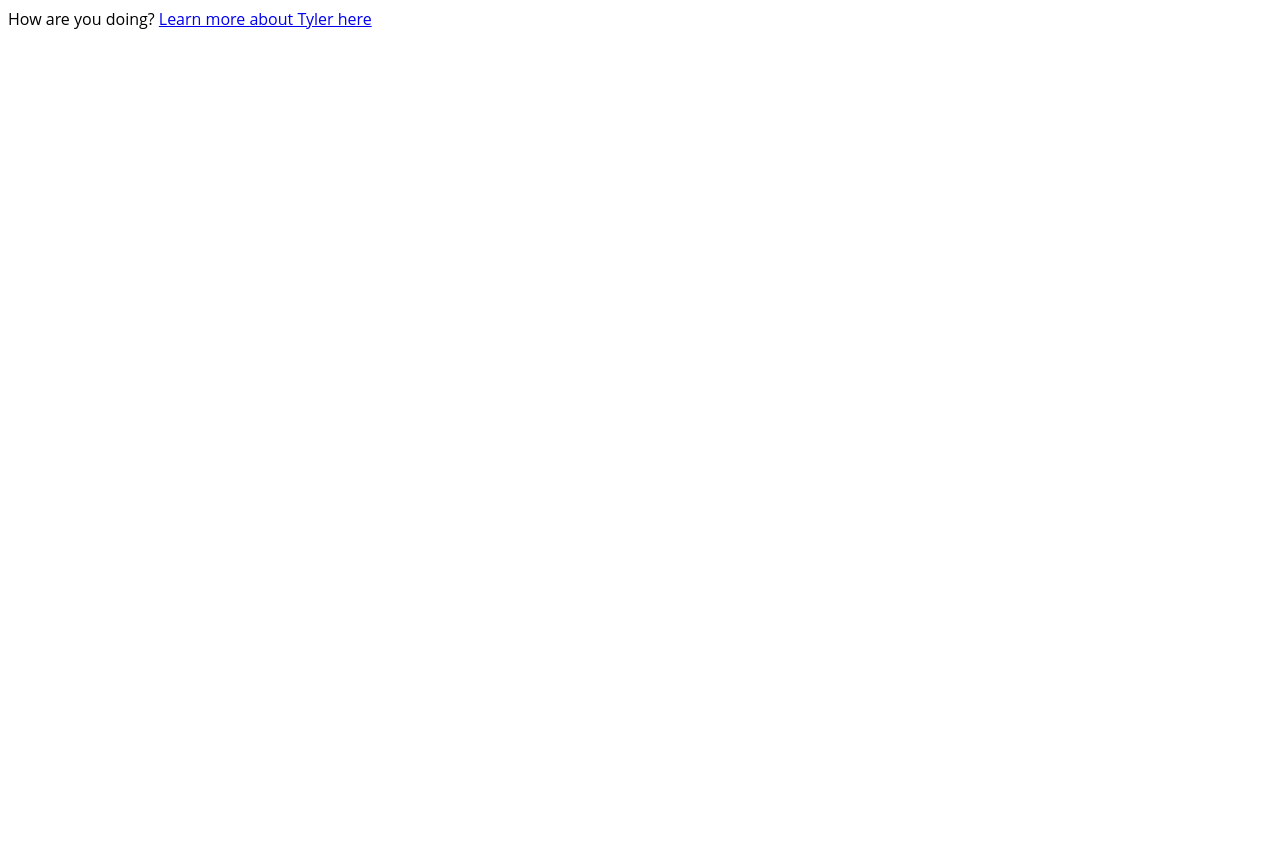
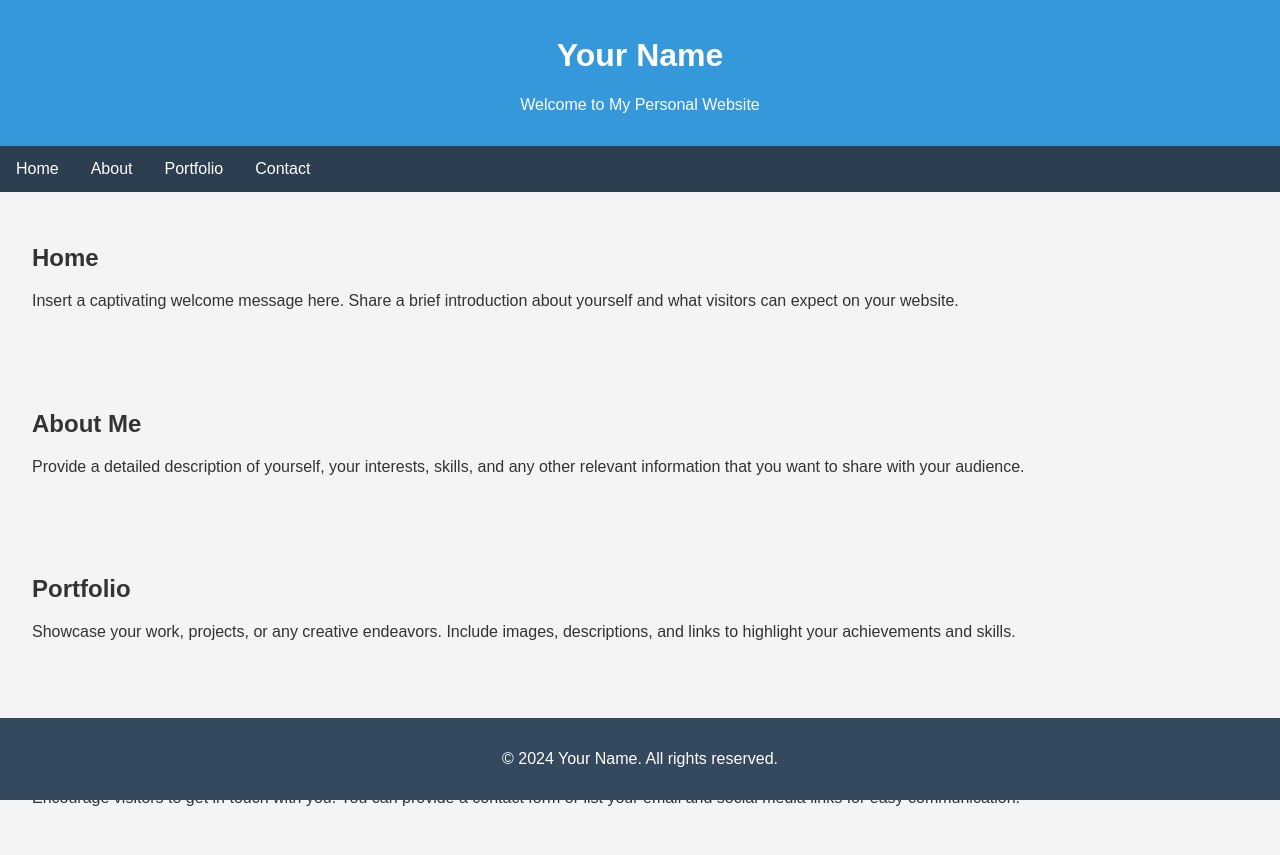
Before and after one commit to tjmeier/tjmeier.github.io, a plain HTML site: page index.html in a window 1280 px wide. Before the commit the page ends 800 px from the top, so only its background shows below. Drawn offline with Linux system fonts and the light colour scheme.

Commit message:
Update index.html

```diff
--- a/index.html
+++ b/index.html
@@ -1,14 +1,96 @@
 <!DOCTYPE html>
 <html lang="en">
+<head>
+    <meta charset="UTF-8">
+    <meta name="viewport" content="width=device-width, initial-scale=1.0">
+    <title>Your Name - Personal Website</title>
+    <style>
+        body {
+            font-family: 'Arial', sans-serif;
+            margin: 0;
+            padding: 0;
+            background-color: #f4f4f4;
+            color: #333;
+        }
 
-<head>
-  <meta charset="UTF-8">
-  <title>Tyler's Homepage</title>
-  <link href="./styles.css" rel="stylesheet">
+        header {
+            background-color: #3498db;
+            color: #fff;
+            text-align: center;
+            padding: 1em 0;
+        }
+
+        nav {
+            background-color: #2c3e50;
+            overflow: hidden;
+        }
+
+        nav a {
+            float: left;
+            display: block;
+            color: #fff;
+            text-align: center;
+            padding: 14px 16px;
+            text-decoration: none;
+        }
+
+        nav a:hover {
+            background-color: #ddd;
+            color: #333;
+        }
+
+        section {
+            padding: 2em;
+        }
+
+        footer {
+            background-color: #34495e;
+            color: #fff;
+            text-align: center;
+            padding: 1em 0;
+            position: fixed;
+            bottom: 0;
+            width: 100%;
+        }
+    </style>
 </head>
+<body>
 
-<body>
-How are you doing?
-  <a href="./tyler">Learn more about Tyler here</a>
+    <header>
+        <h1>Your Name</h1>
+        <p>Welcome to My Personal Website</p>
+    </header>
+
+    <nav>
+        <a href="#home">Home</a>
+        <a href="#about">About</a>
+        <a href="#portfolio">Portfolio</a>
+        <a href="#contact">Contact</a>
+    </nav>
+
+    <section id="home">
+        <h2>Home</h2>
+        <p>Insert a captivating welcome message here. Share a brief introduction about yourself and what visitors can expect on your website.</p>
+    </section>
+
+    <section id="about">
+        <h2>About Me</h2>
+        <p>Provide a detailed description of yourself, your interests, skills, and any other relevant information that you want to share with your audience.</p>
+    </section>
+
+    <section id="portfolio">
+        <h2>Portfolio</h2>
+        <p>Showcase your work, projects, or any creative endeavors. Include images, descriptions, and links to highlight your achievements and skills.</p>
+    </section>
+
+    <section id="contact">
+        <h2>Contact Me</h2>
+        <p>Encourage visitors to get in touch with you. You can provide a contact form or list your email and social media links for easy communication.</p>
+    </section>
+
+    <footer>
+        <p>&copy; 2024 Your Name. All rights reserved.</p>
+    </footer>
+
 </body>
 </html>
```
